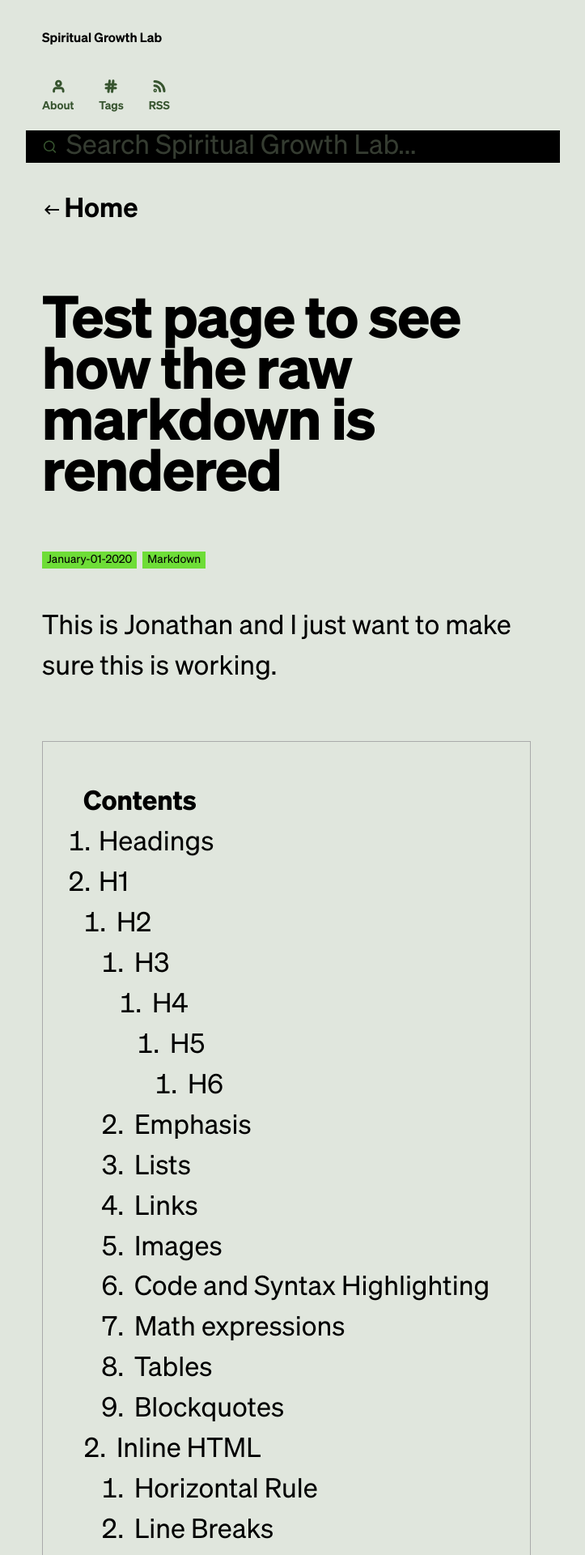
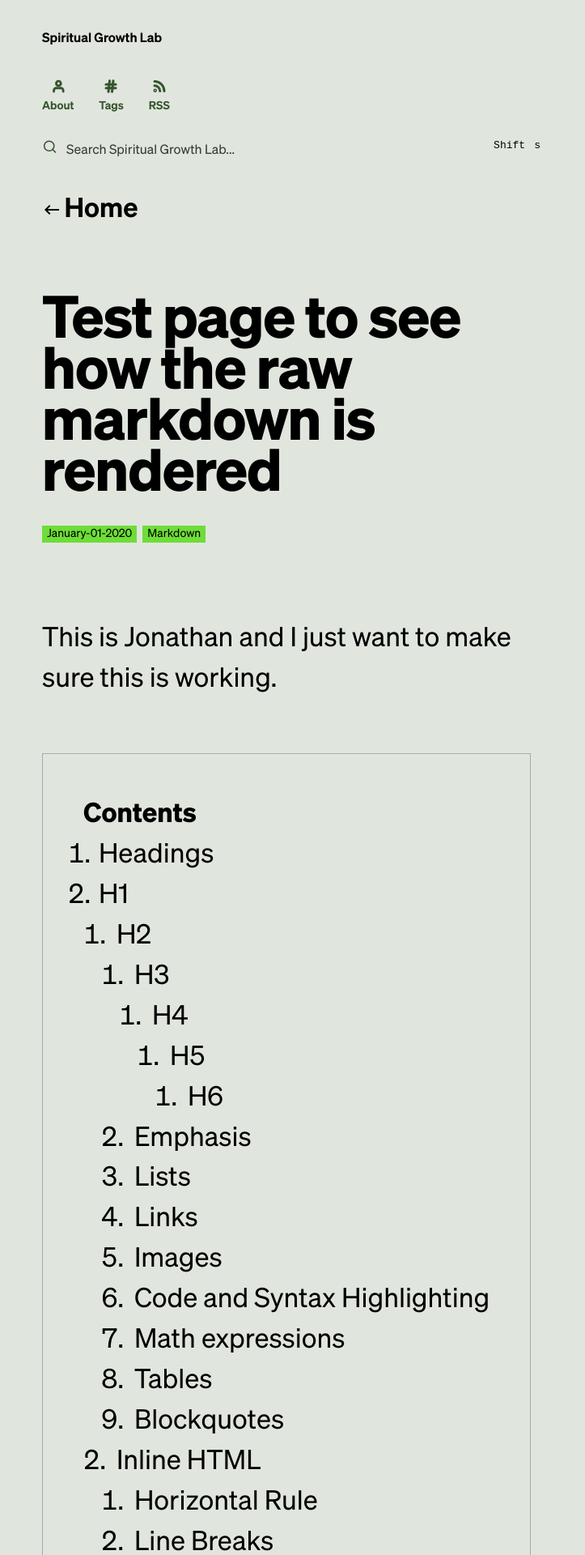
Before and after one commit to jsantiago611/digital-garden-master, a Jekyll site: the page built from _posts/2020-01-01-test.md, in a window 1280 px wide. Shown: the top 1920 px of the page at 81% size, without its empty margins (278-1001 px from the left). Built offline with Jekyll 4.4.1, drawn with Linux system fonts in a browser that asks for light colours; comment, search, counter and statistics services are not loaded.

Commit message:
UI improvements

```diff
--- a/assets/css/Style.css
+++ b/assets/css/Style.css
@@ -191,7 +191,7 @@ html {
 
   -webkit-font-smoothing: antialiased;
 -moz-osx-font-smoothing: grayscale;
-transition: background-color .5s;
+transition: var(--background-color-base) .5s;
 }
 
 body {
@@ -245,24 +245,33 @@ h1 {
 }
 
 h2 {
-     font-size: inherit;
+     font-size: var(--font-size-large);
+     @media (min-width: 60rem) {
+      font-size: var(--font-size-5xl);
+      }
      line-height: var(--line-height-tight);
+     font-weight: var(--font-weight-semibold);
 }
 
 h3 {
     font-size: 19px;
+    font-size: var(--font-size-large);
+    font-weight: var(--font-weight-semibold);
 }
 
 h4 {
     font-size: 15.5px;
+    font-weight: var(--font-weight-semibold);
 }
 
 h5 {
     font-size: 15px;
+    font-weight: var(--font-weight-semibold);
 }
 
 h6 {
     font-size: 13px;
+    font-weight: var(--font-weight-semibold);
 }
 
 h1, h2 {
@@ -705,12 +714,12 @@ hr {
     color: var(--gray-900);
     font-size: var(--body-copy-size);
     border-bottom: 1px solid var(--primary-border-color);
-    background-color: var(--black);
+    background-color: var(--background-color-base);
 }
 
 ::placeholder {
     color: var(--search-placeholder-color);
-    font-size: var(--body-copy-size);
+    font-size: 1rem;
     font-family:  var(--secondary-font-family) !important;
 }
 .search-icon {
@@ -990,7 +999,7 @@ hr {
 
 .tags {
     list-style: none;
-    margin: 0;
+    margin-top: -2rem;
     overflow: hidden;
     padding: 0;
 }
@@ -1016,6 +1025,7 @@ hr {
 
 .content {
   line-height: 20px;
+  margin-top: 5rem;
 }
 
 .content a {
```
